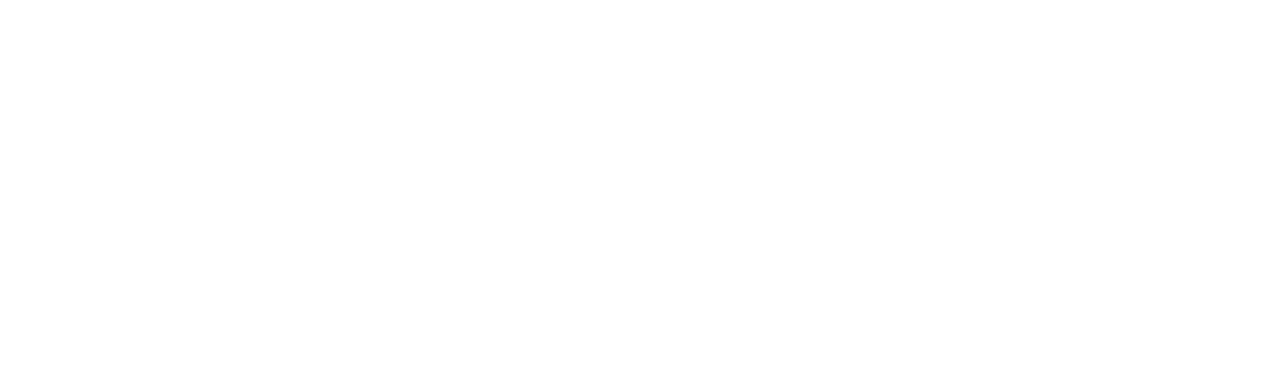
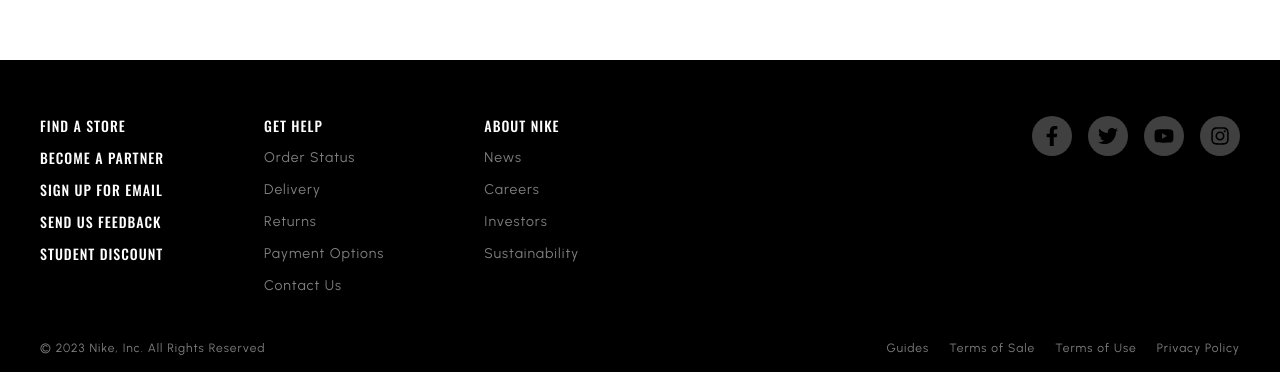
Before and after one commit to Dudufk/clone-nike-frontend, a Next.js app: page / in a window 1280 px wide. Shown: the part 2020-2392 px from the top of the page. Before the commit the page ends 800 px from the top, so only its background shows below. Built offline with nearby package versions, Linux system fonts and the light colour scheme.

Commit message:
Footer done

```diff
--- a/components/Footer.jsx
+++ b/components/Footer.jsx
@@ -1,9 +1,142 @@
-import React from 'react'
+import React from "react";
+import { FaFacebookF, FaTwitter, FaYoutube, FaInstagram } from "react-icons/fa";
+import Wrapper from "./Wrapper";
+import Link from "next/link";
 
 const Footer = () => {
   return (
-    <div>Footer</div>
-  )
-}
+    <footer className="bg-black text-white pt-14 pb-3">
+      <Wrapper className="flex justify-between flex-col md:flex-row gap-[50px] md:gap-0">
+        {/* LEFT START */}
+        <div className="flex gap-[50px] md:gap-[75px] lg:gap-[100px] flex-col md:flex-row">
+          {/* MENU START */}
+          <div className="flex flex-col gap-3 shrink-0">
+            <div className="font-oswald font-medium uppercase text-sm cursor-pointer">
+              Find a store
+            </div>
+            <div className="font-oswald font-medium uppercase text-sm cursor-pointer">
+              become a partner
+            </div>
+            <div className="font-oswald font-medium uppercase text-sm cursor-pointer">
+              sign up for email
+            </div>
+            <div className="font-oswald font-medium uppercase text-sm cursor-pointer">
+              send us feedback
+            </div>
+            <div className="font-oswald font-medium uppercase text-sm cursor-pointer">
+              student discount
+            </div>
+          </div>
+          {/* MENU END */}
 
-export default Footer
+          {/* NORMAL MENU START */}
+          <div className="flex gap-[50px] md:gap-[75px] lg:gap-[100px] shrink-0">
+            {/* MENU START */}
+            <div className="flex flex-col gap-3">
+              <div className="font-oswald font-medium uppercase text-sm">
+                get help
+              </div>
+              <div className="text-sm text-white/[0.5] hover:text-white cursor-pointer">
+                Order Status
+              </div>
+              <div className="text-sm text-white/[0.5] hover:text-white cursor-pointer">
+                Delivery
+              </div>
+              <div className="text-sm text-white/[0.5] hover:text-white cursor-pointer">
+                Returns
+              </div>
+              <div className="text-sm text-white/[0.5] hover:text-white cursor-pointer">
+                Payment Options
+              </div>
+              <div className="text-sm text-white/[0.5] hover:text-white cursor-pointer">
+                Contact Us
+              </div>
+            </div>
+            {/* MENU END */}
+
+            {/* MENU START */}
+            <div className="flex flex-col gap-3">
+              <div className="font-oswald font-medium uppercase text-sm">
+                About nike
+              </div>
+              <div className="text-sm text-white/[0.5] hover:text-white cursor-pointer">
+                News
+              </div>
+              <div className="text-sm text-white/[0.5] hover:text-white cursor-pointer">
+                Careers
+              </div>
+              <div className="text-sm text-white/[0.5] hover:text-white cursor-pointer">
+                Investors
+              </div>
+              <div className="text-sm text-white/[0.5] hover:text-white cursor-pointer">
+                Sustainability
+              </div>
+            </div>
+            {/* MENU END */}
+          </div>
+          {/* NORMAL MENU END */}
+        </div>
+        {/* LEFT END */}
+
+        {/* RIGHT START */}
+        <div className="flex gap-4 justify-center md:justify-start">
+          <Link
+            href="https://facebook.com"
+            target="_blank"
+            className="w-10 h-10 rounded-full bg-white/[0.25] flex items-center justify-center text-black hover:bg-white/[0.5] cursor-pointer"
+          >
+            <FaFacebookF size={20} />
+          </Link>
+          <Link
+            href="https://twitter.com"
+            target="_blank"
+            className="w-10 h-10 rounded-full bg-white/[0.25] flex items-center justify-center text-black hover:bg-white/[0.5] cursor-pointer"
+          >
+            <FaTwitter size={20} />
+          </Link>
+          <Link
+            href="https://youtube.com"
+            target="_blank"
+            className="w-10 h-10 rounded-full bg-white/[0.25] flex items-center justify-center text-black hover:bg-white/[0.5] cursor-pointer"
+          >
+            <FaYoutube size={20} />
+          </Link>
+          <Link
+            href="https://instagram.com"
+            target="_blank"
+            className="w-10 h-10 rounded-full bg-white/[0.25] flex items-center justify-center text-black hover:bg-white/[0.5] cursor-pointer"
+          >
+            <FaInstagram size={20} />
+          </Link>
+        </div>
+        {/* RIGHT END */}
+      </Wrapper>
+      <Wrapper className="flex justify-between mt-10 flex-col md:flex-row gap-[10px] md:gap-0">
+        {/* LEFT START */}
+        <div className="text-[12px] text-white/[0.5] hover:text-white cursor-pointer text-center md:text-left">
+          © 2023 Nike, Inc. All Rights Reserved
+        </div>
+        {/* LEFT END */}
+
+        {/* RIGHT START */}
+        <div className="flex gap-2 md:gap-5 text-center md:text-left flex-wrap justify-center">
+          <div className="text-[12px] text-white/[0.5] hover:text-white cursor-pointer">
+            Guides
+          </div>
+          <div className="text-[12px] text-white/[0.5] hover:text-white cursor-pointer">
+            Terms of Sale
+          </div>
+          <div className="text-[12px] text-white/[0.5] hover:text-white cursor-pointer">
+            Terms of Use
+          </div>
+          <div className="text-[12px] text-white/[0.5] hover:text-white cursor-pointer">
+            Privacy Policy
+          </div>
+        </div>
+        {/* RIGHT END */}
+      </Wrapper>
+    </footer>
+  );
+};
+
+export default Footer;
--- a/components/Header.jsx
+++ b/components/Header.jsx
@@ -17,6 +17,26 @@
   const [showCatMenu, setShowCatMenu] = useState(false);
   const [show, setShow] = useState("translate-y-0");
   const [lastScrollY, setLastScrollY] = useState(0);
+
+  const controlNavbar = () => {
+    if(window.scrollY > 200) {
+      if(window.scrollY > lastScrollY && !mobileMenu) {
+        setShow("-translate-y-[80px]")
+      } else {
+        setShow("shadow-sm")
+      }
+    } else {
+      setShow("translate-y-0")
+    }
+    setLastScrollY(window.scrollY)
+  }
+
+  useEffect(() => {
+    window.addEventListener("scroll", controlNavbar);
+    return () => {
+      window.removeEventListener("scroll", controlNavbar)
+    }
+  }, [lastScrollY])
 
   return (
     <header
--- a/pages/index.js
+++ b/pages/index.js
@@ -1,5 +1,5 @@
 export default function Home() {
   return (
-    <main>Home Page....</main>
+    <main className="h-[2000px]">Home Page....</main>
   )
 }
```
